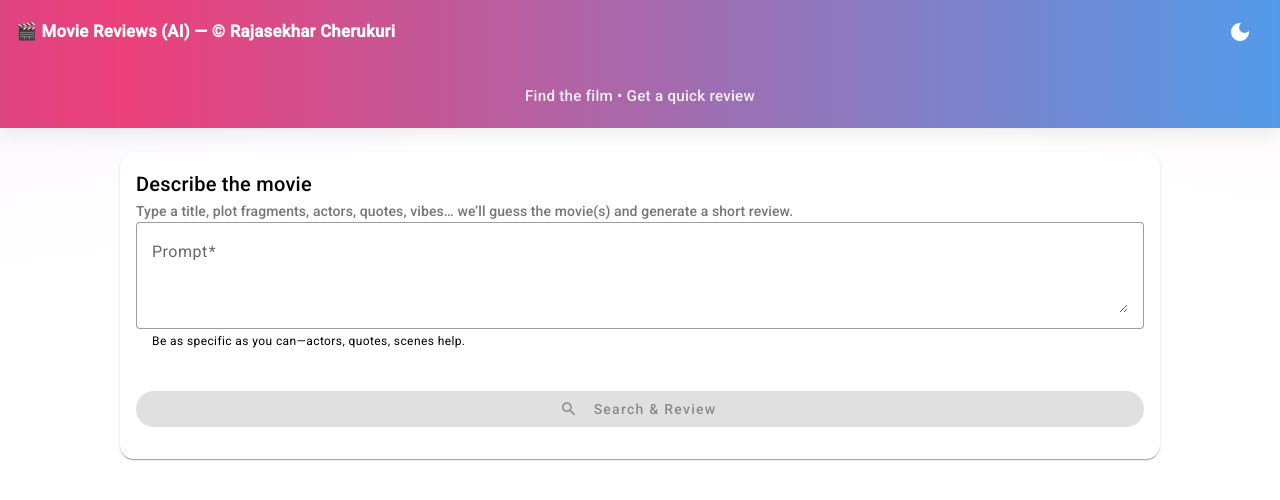
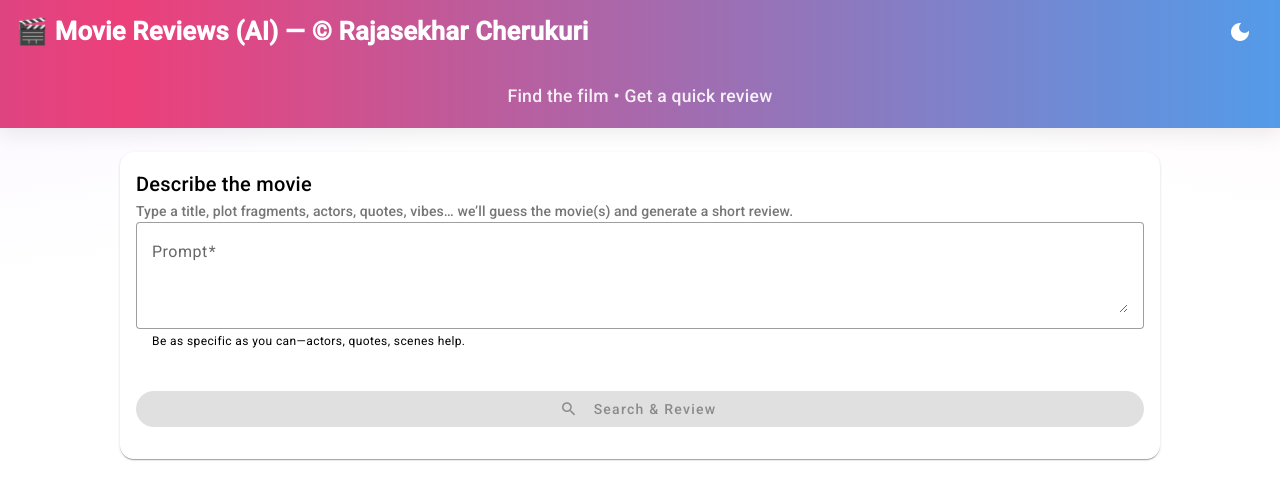
Before and after one commit to cherukuri2/movie-reviews-ui, an Angular app: page / in a window 1280 px wide. Shown: the top 500 px of the page. Built offline with nearby package versions, Linux system fonts and the light colour scheme.

Commit message:
title size increase
title size increase

```diff
--- a/src/app/app.component.scss
+++ b/src/app/app.component.scss
@@ -118,6 +118,47 @@
   margin-top: 8px;
 }
 
+/* Let the title wrap AND be bigger */
+.app-toolbar .mat-toolbar-row {
+  flex-wrap: wrap;
+  align-items: center;
+  min-height: 56px; /* keeps good touch target height */
+}
+
+.app-toolbar .title {
+  /* responsive, wraps nicely, breaks long words if needed */
+  font-weight: 700;
+  line-height: 1.25;
+  white-space: normal !important;
+  overflow-wrap: anywhere;
+  flex: 1 1 auto;
+  margin-right: .5rem;
+
+  /* Bigger title size: min 1.2rem, scales up with viewport, caps at 1.6rem */
+  font-size: clamp(1.2rem, 2.5vw + 0.6rem, 1.6rem);
+}
+
+/* Keep subtitle readable but secondary */
+.app-toolbar .subrow .subtitle {
+  white-space: normal;
+  text-align: center;
+  width: 100%;
+  opacity: .9;
+  /* min 0.95rem, scales a bit, caps at 1.1rem */
+  font-size: clamp(.95rem, 1.5vw + .6rem, 1.1rem);
+}
+
+/* Prevent the icon from stealing space */
+.app-toolbar button[mat-icon-button] {
+  flex-shrink: 0;
+}
+
+/* Optional: give the toolbar rows a little breathing room on very small phones */
+@media (max-width: 360px) {
+  .app-toolbar .mat-toolbar-row { gap: .25rem; }
+}
+
+
 
 /* Mobile responsiveness */
 @media (max-width: 600px) {
```
